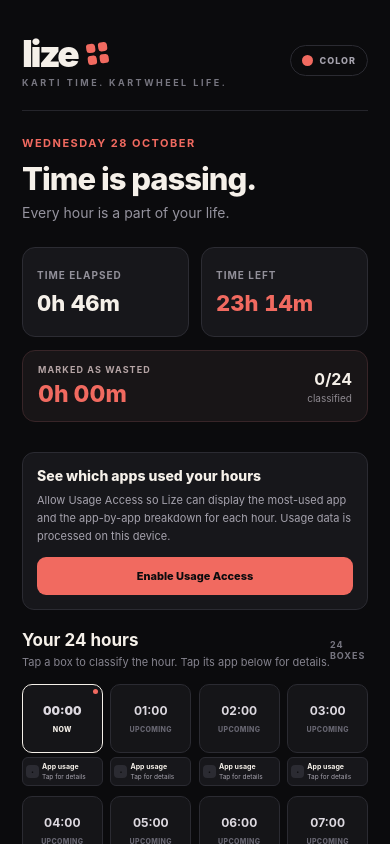
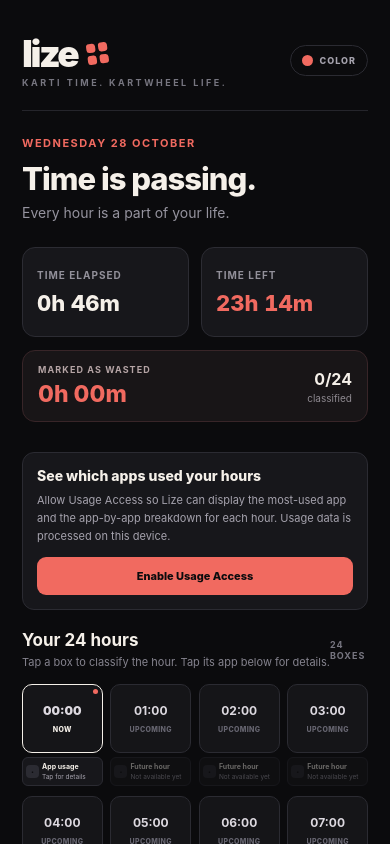
Before and after one commit to 23-kartikey/Lize, a React Native app: screen / in a window 390 px wide. Built offline with nearby package versions, Linux system fonts and the light colour scheme.

Commit message:
feat: add saved button

```diff
--- a/src/components/HourGrid.tsx
+++ b/src/components/HourGrid.tsx
@@ -6,8 +6,8 @@ import { formatUsageDuration } from "../utils/usage";
 import { formatHour, HOURS } from "../utils/time";
 
 type Props = {
-  dayNotes: Record<string, string>,
-  disabled: boolean,
+  dayNotes: Record<string, string>;
+  disabled: boolean;
   currentHour: number;
   dayMarks: DayMarks;
   onSelectHour: (hour: number) => void;
@@ -43,8 +43,11 @@ export default function HourGrid({
         {HOURS.map((hour) => {
           const hasPassed = hour < currentHour;
           const isCurrent = hour === currentHour;
+          const isFuture = hour > currentHour;
 
-          const mark: HourMark | undefined = dayMarks[String(hour)];
+          const mark: HourMark | undefined =
+            dayMarks[String(hour)];
+
           const topApp = usageByHour[hour]?.[0];
 
           const statusLabel =
@@ -63,7 +66,7 @@ export default function HourGrid({
               {/* First action: classify the hour. */}
               <Pressable
                 onPress={() => onSelectHour(hour)}
-                disabled = {disabled}
+                disabled={disabled}
                 accessibilityRole="button"
                 accessibilityLabel={`${formatHour(hour)}, ${statusLabel}. Tap to classify.`}
                 style={({ pressed }) => [
@@ -85,9 +88,13 @@ export default function HourGrid({
                 >
                   {formatHour(hour)}
                 </Text>
+
                 {dayNotes[String(hour)] ? (
-                  <Text style={styles.notePreview} numberOfLines={2}>
-                  {dayNotes[String(hour)]}
+                  <Text
+                    style={styles.notePreview}
+                    numberOfLines={2}
+                  >
+                    {dayNotes[String(hour)]}
                   </Text>
                 ) : null}
 
@@ -124,17 +131,23 @@ export default function HourGrid({
                 )}
               </Pressable>
 
-              {/* Second action: open this hour's app-usage breakdown. */}
+              {/* Second action: open app usage for this hour. */}
               <Pressable
                 onPress={() => onShowUsage(hour)}
+                disabled={isFuture}
                 accessibilityRole="button"
                 accessibilityLabel={
-                  topApp
-                    ? `App usage for ${formatHour(hour)}. Most used: ${topApp.appName}, ${formatUsageDuration(topApp.totalTimeMs)}. Tap for all apps.`
-                    : `View app usage for ${formatHour(hour)}`
+                  isFuture
+                    ? `App usage for ${formatHour(hour)} is not available yet.`
+                    : topApp
+                      ? `App usage for ${formatHour(hour)}. Most used: ${topApp.appName}, ${formatUsageDuration(topApp.totalTimeMs)}. Tap for all apps.`
+                      : hasPassed
+                        ? `No apps used during ${formatHour(hour)}.`
+                        : `View app usage for ${formatHour(hour)}`
                 }
                 style={({ pressed }) => [
                   styles.usageButton,
+                  isFuture && styles.usageDisabled,
                   pressed && styles.usagePressed,
                 ]}
               >
@@ -149,19 +162,39 @@ export default function HourGrid({
                   ]}
                 >
                   <Text style={styles.appMonogramText}>
-                    {topApp ? topApp.appName.charAt(0).toUpperCase() : "·"}
+                    {topApp
+                      ? topApp.appName.charAt(0).toUpperCase()
+                      : hasPassed
+                        ? "–"
+                        : "·"}
                   </Text>
                 </View>
 
                 <View style={styles.appInfo}>
-                  <Text numberOfLines={1} style={styles.appName}>
-                    {topApp ? topApp.appName : "App usage"}
+                  <Text
+                    numberOfLines={1}
+                    style={styles.appName}
+                  >
+                    {topApp
+                      ? topApp.appName
+                      : hasPassed
+                        ? "No apps used"
+                        : isFuture
+                          ? "Future hour"
+                          : "App usage"}
                   </Text>
 
-                  <Text numberOfLines={1} style={styles.appDuration}>
+                  <Text
+                    numberOfLines={1}
+                    style={styles.appDuration}
+                  >
                     {topApp
                       ? formatUsageDuration(topApp.totalTimeMs)
-                      : "Tap for details"}
+                      : hasPassed
+                        ? "No usage recorded"
+                        : isFuture
+                          ? "Not available yet"
+                          : "Tap for details"}
                   </Text>
                 </View>
               </Pressable>
@@ -228,24 +261,47 @@ const styles = StyleSheet.create({
     letterSpacing: 0.35,
     marginTop: 7,
   },
-  unmarkedStatus: { color: "#666570" },
-  nowStatus: { color: colors.text },
+  unmarkedStatus: {
+    color: "#666570",
+  },
+  nowStatus: {
+    color: colors.text,
+  },
   wastedBox: {
     backgroundColor: colors.wastedBackground,
     borderColor: colors.wastedBorder,
   },
-  wastedText: { color: colors.wastedText },
-  wastedStatus: { color: colors.wastedStatus },
+  wastedText: {
+    color: colors.wastedText,
+  },
+  wastedStatus: {
+    color: colors.wastedStatus,
+  },
   notWastedBox: {
     backgroundColor: colors.notWastedBackground,
     borderColor: colors.notWastedBorder,
   },
-  notWastedText: { color: colors.notWastedText },
-  notWastedStatus: { color: colors.notWastedStatus },
-  currentBox: { borderColor: colors.text, borderWidth: 1.5 },
-  currentText: { fontWeight: "900" },
-  pressedBox: { opacity: 0.7, transform: [{ scale: 0.97 }] },
-  passedText: { textDecorationLine: "line-through", opacity: 0.8 },
+  notWastedText: {
+    color: colors.notWastedText,
+  },
+  notWastedStatus: {
+    color: colors.notWastedStatus,
+  },
+  currentBox: {
+    borderColor: colors.text,
+    borderWidth: 1.5,
+  },
+  currentText: {
+    fontWeight: "900",
+  },
+  pressedBox: {
+    opacity: 0.7,
+    transform: [{ scale: 0.97 }],
+  },
+  passedText: {
+    textDecorationLine: "line-through",
+    opacity: 0.8,
+  },
   crossOut: {
     position: "absolute",
     height: 2,
@@ -277,7 +333,12 @@ const styles = StyleSheet.create({
     borderColor: colors.border,
     backgroundColor: colors.surface,
   },
-  usagePressed: { opacity: 0.65 },
+  usagePressed: {
+    opacity: 0.65,
+  },
+  usageDisabled: {
+    opacity: 0.4,
+  },
   appMonogram: {
     width: 13,
     height: 13,
@@ -290,7 +351,10 @@ const styles = StyleSheet.create({
     fontSize: 8,
     fontWeight: "900",
   },
-  appInfo: { flex: 1, minWidth: 0 },
+  appInfo: {
+    flex: 1,
+    minWidth: 0,
+  },
   appName: {
     color: colors.text,
     fontSize: 7,
```
